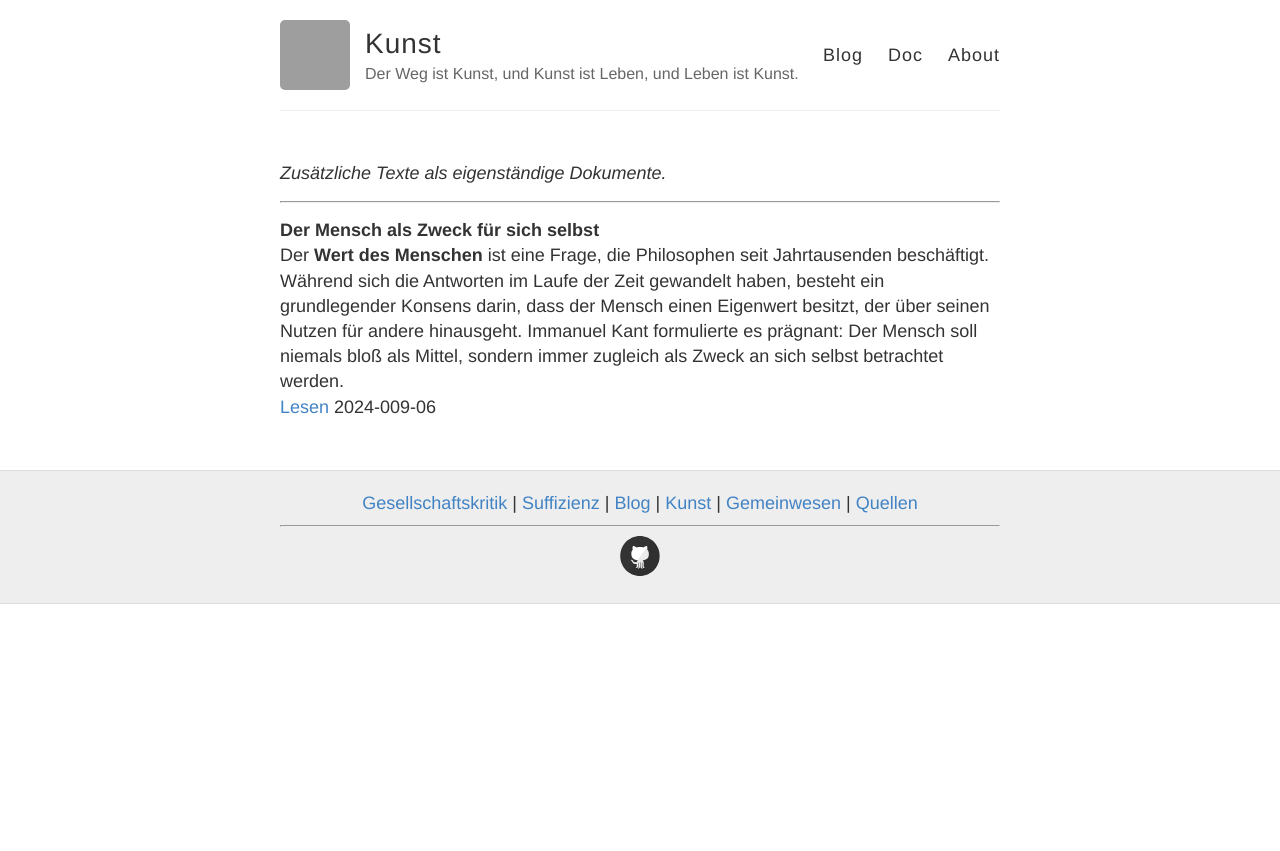
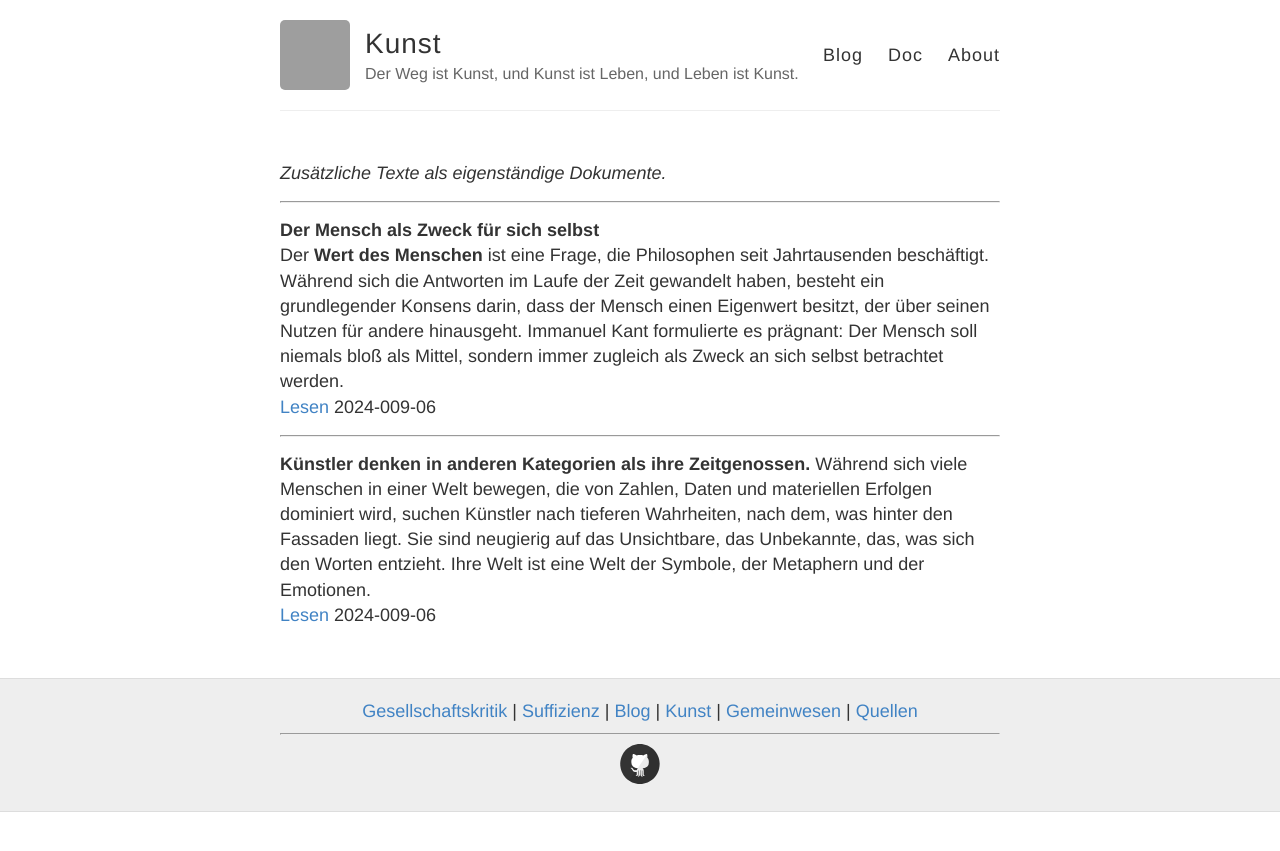
Before and after one commit to S2030c/kunst, a Jekyll site: the page built from doc/index.md, in a window 1280 px wide. Shown: the top 851 px of the page. Built offline with Jekyll 4.4.1, drawn with Linux system fonts in a browser that asks for light colours; our own code applies the rules of GitHub Pages for plain Markdown files; grey boxes are pictures that could not be loaded.

Commit message:
Update index.md

```diff
--- a/doc/index.md
+++ b/doc/index.md
@@ -7,3 +7,8 @@
 **Der Mensch als Zweck für sich selbst**
 Der **Wert des Menschen** ist eine Frage, die Philosophen seit Jahrtausenden beschäftigt. Während sich die Antworten im Laufe der Zeit gewandelt haben, besteht ein grundlegender Konsens darin, dass der Mensch einen Eigenwert besitzt, der über seinen Nutzen für andere hinausgeht. Immanuel Kant formulierte es prägnant: Der Mensch soll niemals bloß als Mittel, sondern immer zugleich als Zweck an sich selbst betrachtet werden.
 [Lesen](./der-mensch-als-selbstzweck/) 2024-009-06
+
+----
+
+**Künstler denken in anderen Kategorien als ihre Zeitgenossen.** Während sich viele Menschen in einer Welt bewegen, die von Zahlen, Daten und materiellen Erfolgen dominiert wird, suchen Künstler nach tieferen Wahrheiten, nach dem, was hinter den Fassaden liegt. Sie sind neugierig auf das Unsichtbare, das Unbekannte, das, was sich den Worten entzieht. Ihre Welt ist eine Welt der Symbole, der Metaphern und der Emotionen.
+[Lesen](./das-leben-eines-kuenstlersk/) 2024-009-06
```
